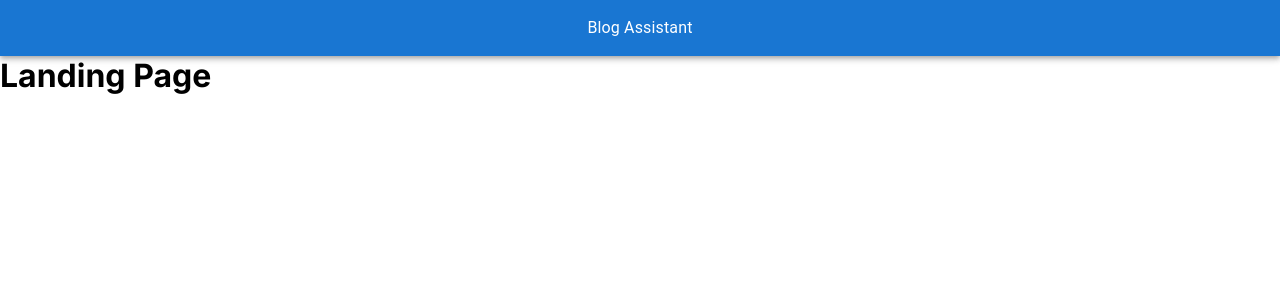
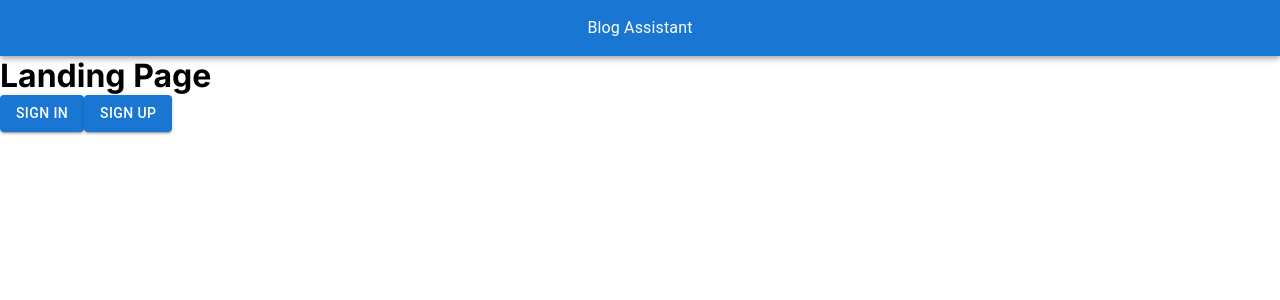
Before and after one commit to PedroMarianoAlmeida/blog-assistant, a Next.js app: page / in a window 1280 px wide. Shown: the top 300 px of the page. Built offline with nearby package versions, Linux system fonts and the light colour scheme.

Commit message:
add sign in and sign up buttons on landing page

```diff
--- a/src/app/page.tsx
+++ b/src/app/page.tsx
@@ -1,7 +1,18 @@
+"use client";
+
+import Link from "next/link";
+import Button from "@mui/material/Button";
+
 export default function Home() {
   return (
     <main>
       <h1>Landing Page</h1>
+      <Link href="/sign-in">
+        <Button variant="contained">Sign In</Button>
+      </Link>
+      <Link href="/sign-up">
+        <Button variant="contained">Sign Up</Button>
+      </Link>
     </main>
   );
 }
```
